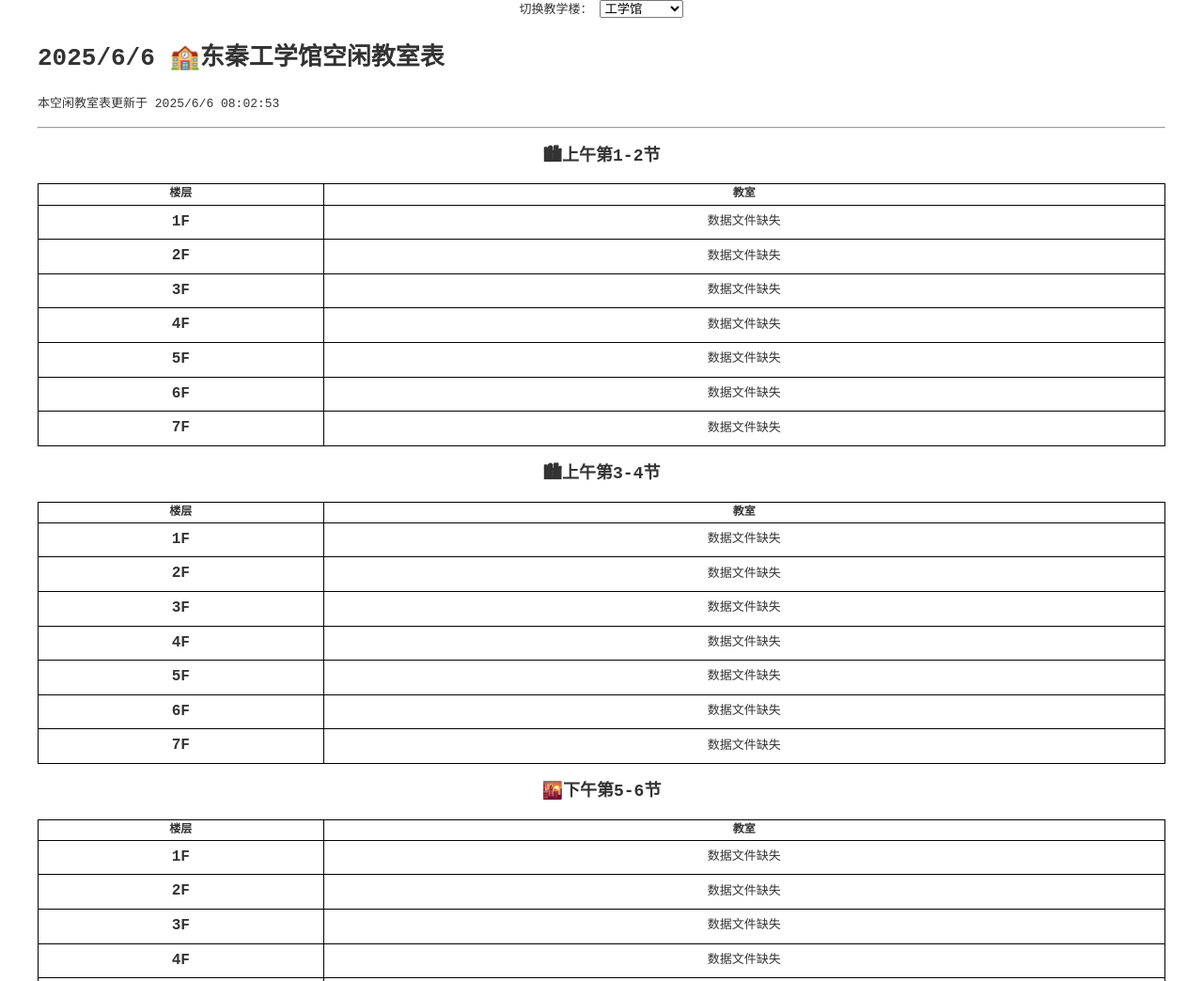
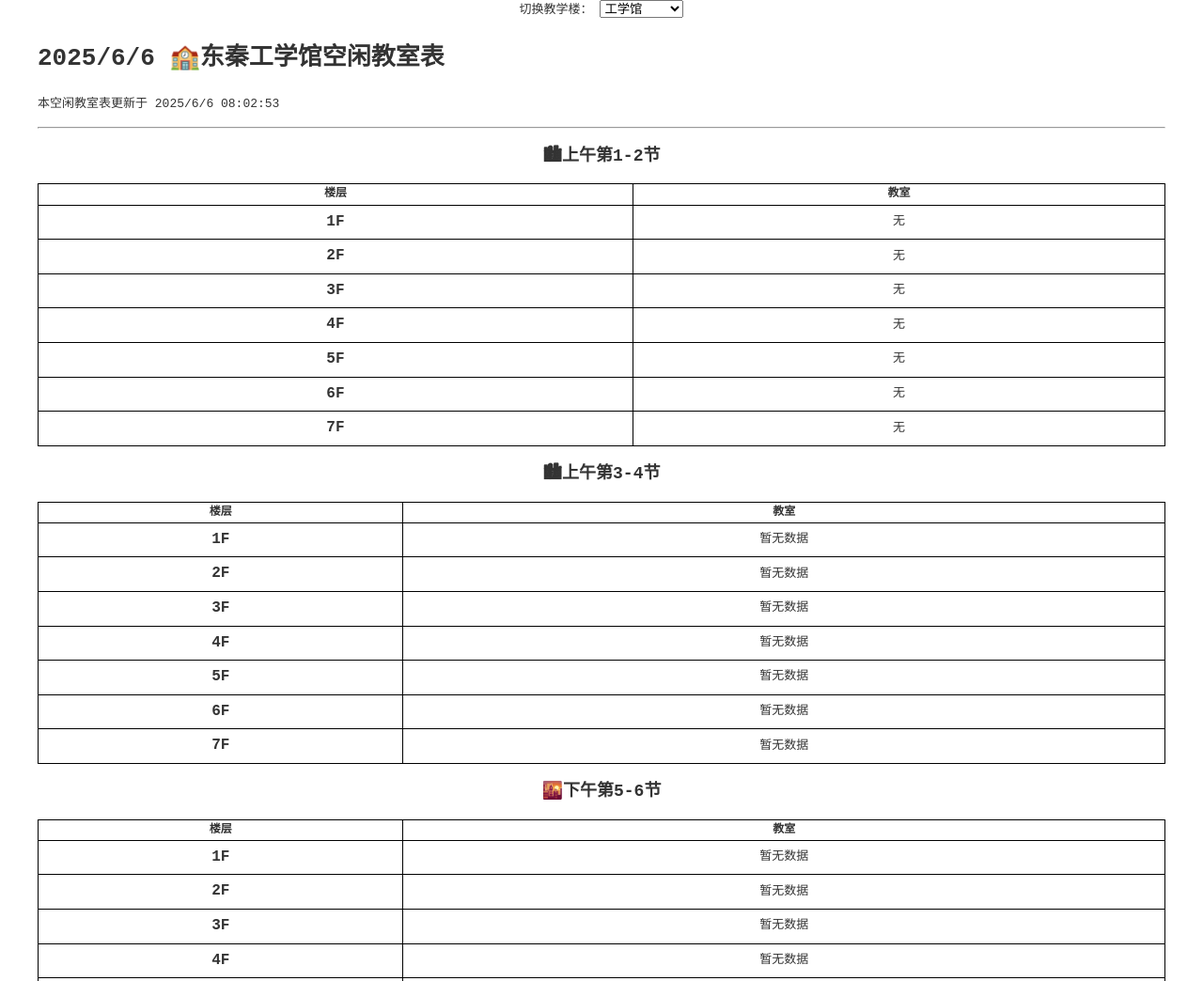
Before and after one commit to YiniRuohong/neuq-classroom-query, a website: page index.html in a window 1280 px wide. Shown: the top 1044 px of the page at 94% size. Drawn offline with Linux system fonts and the light colour scheme; no server answers.

Commit message:
Handle legacy JSON paths

```diff
--- a/index.html
+++ b/index.html
@@ -106,9 +106,23 @@ async function loadBuilding(code){
   const tables=document.querySelectorAll('#slots table');
   for(let i=0;i<timeSlots.length;i++){
     const slot=timeSlots[i];
-    const path='output/classroom_results_'+info.number+'_'+slot.suffix+'.json';
-    try{
-      const data=await fetch(path).then(r=>r.json());
+    const paths=[
+      `output/classroom_results_${info.number}_${slot.suffix}.json`,
+      `output/classroom_results_${slot.suffix}.json`
+    ];
+    let data=null;
+    for(const p of paths){
+      try{
+        const res=await fetch(p);
+        if(res.ok){
+          data=await res.json();
+          break;
+        }
+      }catch(e){
+        // ignore and try next path
+      }
+    }
+    if(data){
       const floors=processData(data, info.name);
       const rows=tables[i].querySelectorAll('tbody tr');
       rows.forEach(row=>{
@@ -118,9 +132,9 @@ async function loadBuilding(code){
           row.lastChild.textContent=floors[floor]||'无';
         }
       });
-    }catch(e){
+    }else{
       const rows=tables[i].querySelectorAll('tbody tr td[data-floor]');
-      rows.forEach(cell=>cell.parentNode.lastChild.textContent='数据文件缺失');
+      rows.forEach(cell=>cell.parentNode.lastChild.textContent='暂无数据');
     }
   }
 }
```
Also changed, not shown: README.md.
